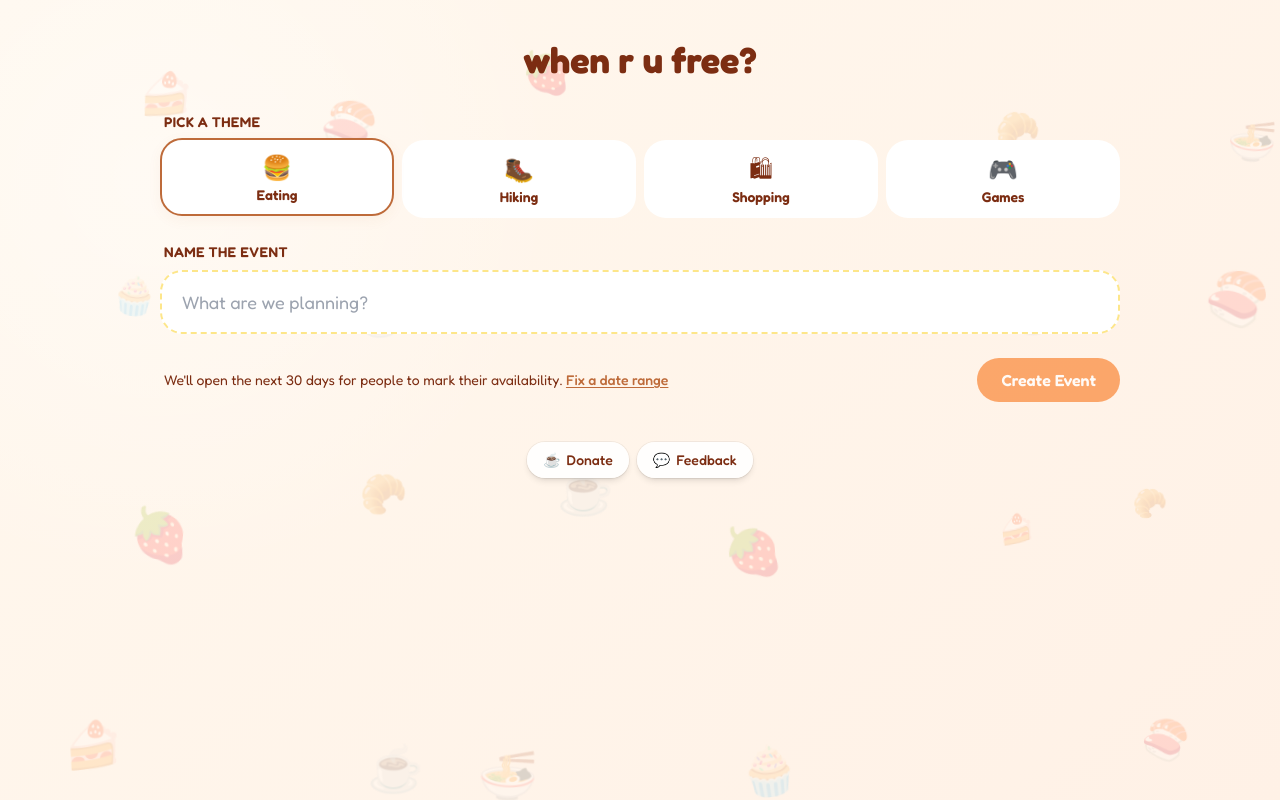
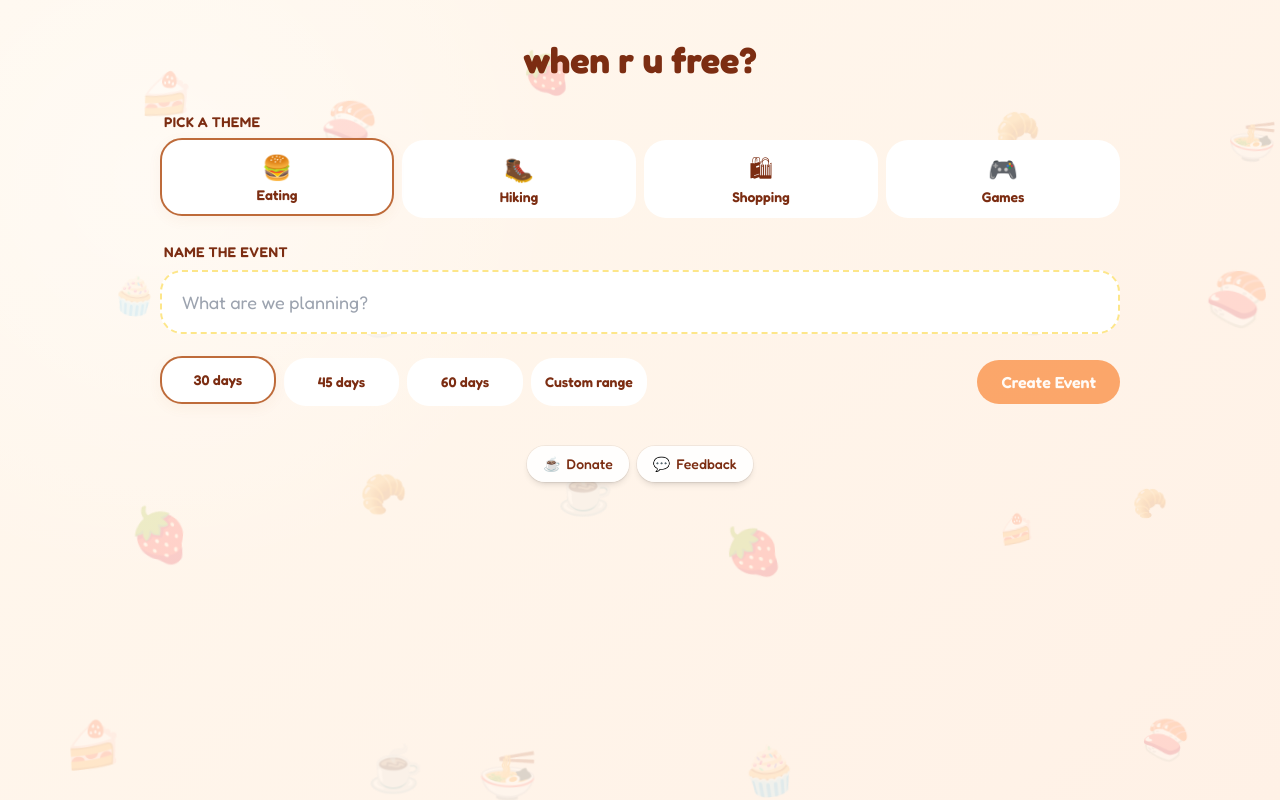
Before and after one commit to StephenAlvin/freewhen, a React (Vite) app: page / in a window 1280 px wide. Built offline with nearby package versions, Linux system fonts and the light colour scheme.

Commit message:
feat(range-control): replace helper sentence with chip selector
30/45/60-day presets plus Custom range, which reveals pre-filled
From/To date inputs. Default is 30 days.

Co-Authored-By: Claude Opus 4.6 (1M context) <noreply@anthropic.com>

```diff
--- a/src/components/RangeControl.tsx
+++ b/src/components/RangeControl.tsx
@@ -1,7 +1,25 @@
 import { useEffect, useMemo, useState } from 'react';
 import { addDays } from 'date-fns';
-import { daysBetween, toIsoDate, validateRange, type RangeError } from '@/lib/dates';
-import { DEFAULT_RANGE_DAYS } from '@/types';
+import { toIsoDate, validateRange, type RangeError } from '@/lib/dates';
+import { cn } from '@/lib/cn';
+
+type PresetDays = 30 | 45 | 60;
+type Mode = PresetDays | 'custom';
+
+const PRESETS: readonly { value: PresetDays; label: string }[] = [
+  { value: 30, label: '30 days' },
+  { value: 45, label: '45 days' },
+  { value: 60, label: '60 days' },
+];
+
+const CUSTOM_PREFILL_DAYS = 30;
+
+const ERROR_MESSAGES: Record<Exclude<RangeError, null>, string> = {
+  'invalid': 'Please enter valid dates.',
+  'past-start': "Start date can't be in the past.",
+  'end-before-start': 'End date must be on or after the start date.',
+  'too-long': "Range can't be more than 90 days.",
+};
 
 interface Props {
   startDate: string;
@@ -10,88 +28,95 @@ interface Props {
   onValidityChange?: (valid: boolean) => void;
 }
 
-const ERROR_MESSAGES: Record<Exclude<RangeError, null>, string> = {
-  'invalid': 'Please enter valid dates.',
-  'past-start': "Start date can't be in the past.",
-  'end-before-start': 'End date must be on or after the start date.',
-  'too-long': "Range can't be more than 90 days.",
-};
-
 export default function RangeControl({ startDate, endDate, onChange, onValidityChange }: Props) {
-  const [expanded, setExpanded] = useState(false);
+  const [mode, setMode] = useState<Mode>(30);
 
   const todayIso = useMemo(() => toIsoDate(new Date()), []);
   const error = useMemo(
     () => validateRange(startDate, endDate, todayIso),
     [startDate, endDate, todayIso],
   );
-  const dayCount = useMemo(() => daysBetween(startDate, endDate), [startDate, endDate]);
 
   useEffect(() => {
     onValidityChange?.(error === null);
   }, [error, onValidityChange]);
 
-  function handleCollapse() {
-    setExpanded(false);
-    onChange(todayIso, toIsoDate(addDays(new Date(), DEFAULT_RANGE_DAYS - 1)));
+  function selectPreset(days: PresetDays) {
+    setMode(days);
+    const start = toIsoDate(new Date());
+    const end = toIsoDate(addDays(new Date(), days - 1));
+    onChange(start, end);
   }
 
-  const wrapper = 'rounded-chunk border border-[var(--fw-soft)] bg-surface px-3 py-2 flex items-center gap-2';
-  const labelText = 'text-[10px] uppercase tracking-wide text-ink/50 font-semibold';
-  const input = 'bg-transparent outline-none text-sm text-ink font-medium';
+  function selectCustom() {
+    if (mode === 'custom') return;
+    setMode('custom');
+    const start = toIsoDate(new Date());
+    const end = toIsoDate(addDays(new Date(), CUSTOM_PREFILL_DAYS - 1));
+    onChange(start, end);
+  }
+
+  const chipBase =
+    'rounded-chunk border-2 bg-surface px-3 py-3 text-sm font-semibold text-ink transition-all flex items-center justify-center';
+  const chipActive = 'border-brand -translate-y-0.5 shadow-card';
+  const chipInactive = 'border-transparent hover:border-soft';
+
+  const inputWrapper =
+    'rounded-chunk border border-[var(--fw-soft)] bg-surface px-3 py-2 flex items-center gap-2';
+  const inputLabel = 'text-[10px] uppercase tracking-wide text-ink/50 font-semibold';
+  const inputField = 'bg-transparent outline-none text-sm text-ink font-medium';
 
   return (
-    <div className="flex-1 min-w-0 text-sm text-ink/50 pl-1">
-      {!expanded && (
-        <p>
-          We'll open the next {dayCount} days for people to mark their availability.{' '}
+    <div>
+      <div role="radiogroup" aria-label="Date range" className="grid grid-cols-4 gap-2">
+        {PRESETS.map((p) => (
           <button
+            key={p.value}
             type="button"
-            aria-expanded={false}
-            aria-controls="range-picker"
-            onClick={() => setExpanded(true)}
-            className="text-brand font-medium underline underline-offset-2 hover:opacity-80"
+            role="radio"
+            aria-checked={mode === p.value}
+            onClick={() => selectPreset(p.value)}
+            className={cn(chipBase, mode === p.value ? chipActive : chipInactive)}
           >
-            Fix a date range
+            {p.label}
           </button>
-        </p>
-      )}
+        ))}
+        <button
+          type="button"
+          role="radio"
+          aria-checked={mode === 'custom'}
+          onClick={selectCustom}
+          className={cn(chipBase, mode === 'custom' ? chipActive : chipInactive)}
+        >
+          Custom range
+        </button>
+      </div>
 
-      {expanded && (
-        <div id="range-picker">
+      {mode === 'custom' && (
+        <div className="mt-3">
           <div className="flex items-center gap-2 flex-wrap">
-            <span>Open from</span>
-            <label className={wrapper}>
-              <span className={labelText}>From</span>
+            <label className={inputWrapper}>
+              <span className={inputLabel}>From</span>
               <input
                 type="date"
                 aria-label="From"
-                className={input}
+                className={inputField}
                 value={startDate}
                 min={todayIso}
                 onChange={(e) => onChange(e.target.value, endDate)}
               />
             </label>
-            <span>to</span>
-            <label className={wrapper}>
-              <span className={labelText}>To</span>
+            <label className={inputWrapper}>
+              <span className={inputLabel}>To</span>
               <input
                 type="date"
                 aria-label="To"
-                className={input}
+                className={inputField}
                 value={endDate}
                 min={startDate || todayIso}
                 onChange={(e) => onChange(startDate, e.target.value)}
               />
             </label>
-            <span>for people to mark their availability.</span>
-            <button
-              type="button"
-              onClick={handleCollapse}
-              className="text-brand font-medium underline underline-offset-2 hover:opacity-80"
-            >
-              Use default range
-            </button>
           </div>
           {error && (
             <p role="alert" className="mt-2 text-sm text-red-500">
```
Also changed, not shown: 1 other file (tests, documents, lock files or other folders).
